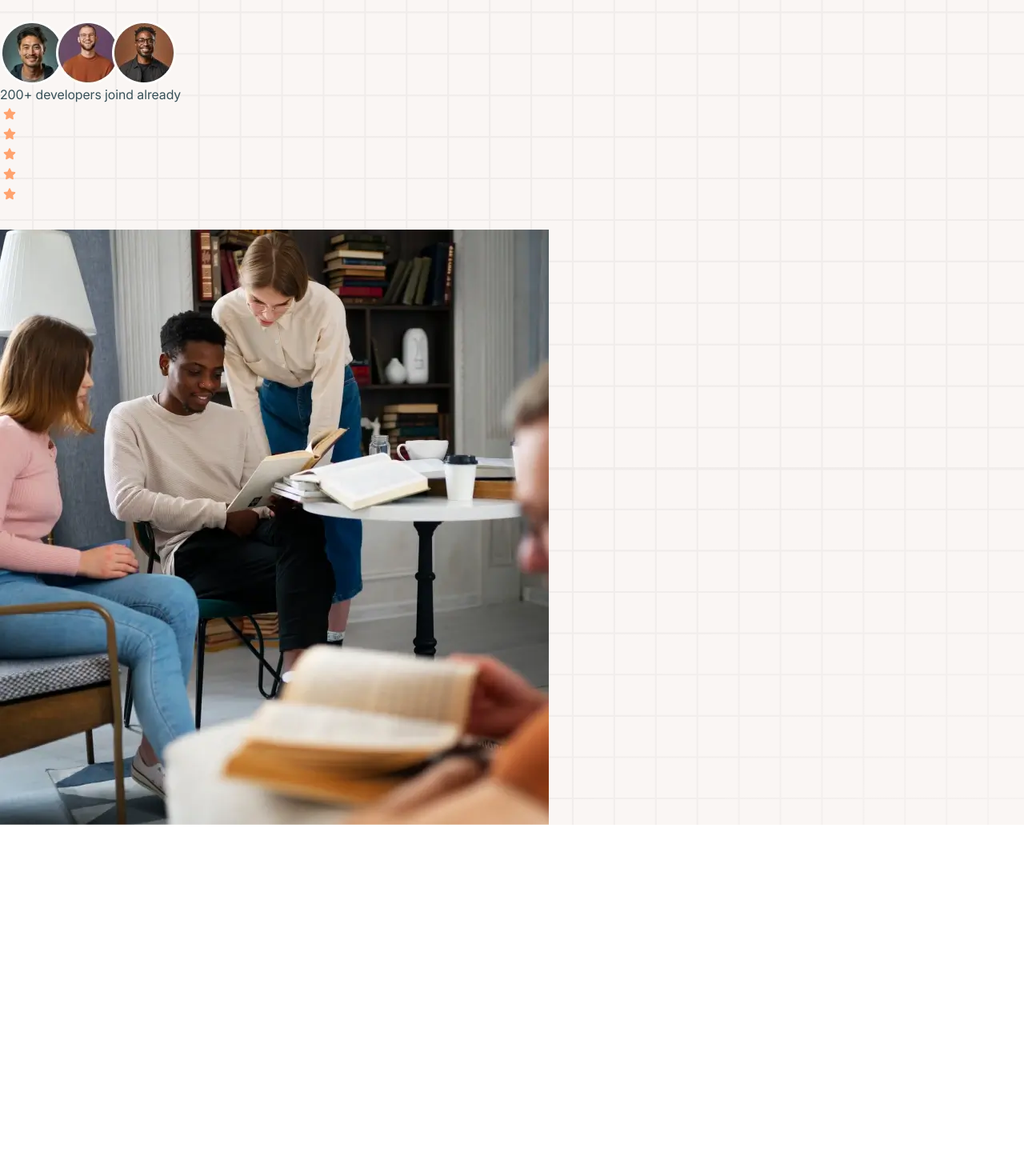
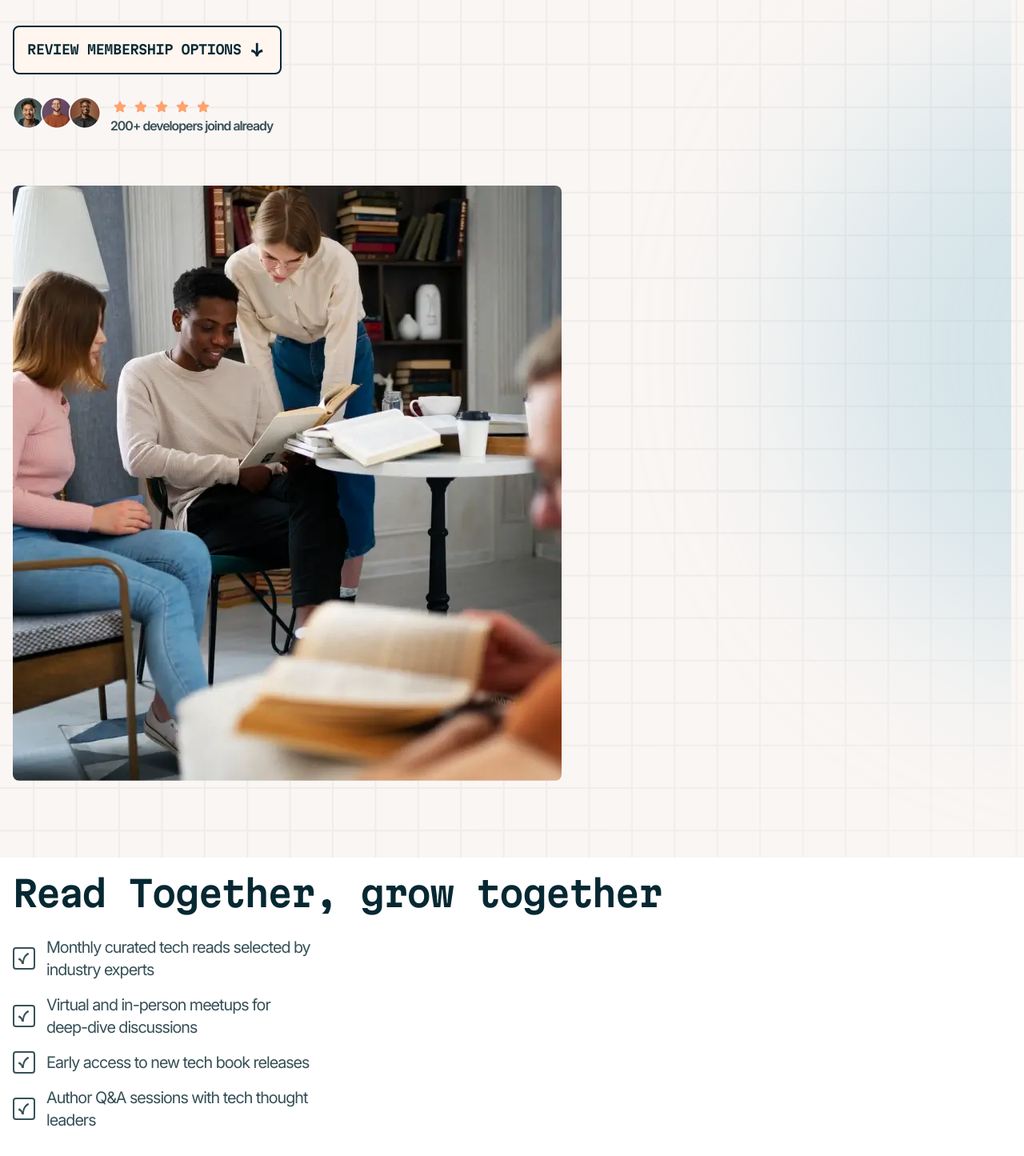
Before and after one commit to cgojk/tech_book, a React (Vite) app: page / in a window 1280 px wide. Shown: the part 400-1845 px from the top of the page at 80% size. Before the commit the page ends 1431 px from the top, so only its background shows below. Built offline with nearby package versions, Linux system fonts and the light colour scheme.

Commit message:
general styling

```diff
--- /dev/null
+++ b/src/components/FirstSection.jsx
@@ -0,0 +1,33 @@
+import React from "react";
+import ticks from "../assets/images/icon-check.svg";
+import imageReading from "../assets/images/image-read-together-mobile.webp";
+
+
+
+
+export default function FirstSection(){
+    return (
+ <section className="section__reading">
+       <div className="wrapper__reading">
+            <h1 className="title__reading">Read Together, grow together</h1>
+                    <ul className="reasonsreading__content">
+                            <li className="reason__item"><img src={ticks} alt="Check icon" />Monthly curated tech reads selected by industry experts</li>
+                            <li className="reason__item"><img src={ticks} alt="Check icon" />Virtual and in-person meetups
+                                    for deep-dive discussions
+                            </li>
+                            <li className="reason__item"><img src={ticks} alt="Check icon" />Early access to new tech book releases</li>
+                            <li className="reason__item"><img src={ticks} alt="Check icon" />Author Q&A sessions with tech thought leaders</li>
+
+                        </ul>
+        </div>
+
+        <div className="image__reading">
+            <img src={imageReading} alt="Illustration of people reading books together" />
+        </div>
+
+
+
+</section>
+
+  );
+}
--- a/src/components/Hero.jsx
+++ b/src/components/Hero.jsx
@@ -5,6 +5,7 @@ import imageIntro from "../assets/images/image-hero-mobile.webp";
 import logo from "../assets/images/logo.svg";
 import avatars from "../assets/images/image-avatars.webp";
 import stars from "../assets/images/icon-star.svg";
+import arrow from "../assets/images/icon-arrow-down.svg";
 
 
 
@@ -18,10 +19,10 @@ export default function Hero(){
         <img src={logo} className="logo-image" loading="lazy" alt="A  book with a logo " />
 
        </header>
-    <div className="hero">
+    <div className="hero pattern__glow">
 
 
-        <div className="wrapper__hero-content">
+        <div className="wrapper__hero-content ">
 
             <div className="info__hero">
                 <h1 className="title__hero">Join the ultimate tech book club</h1>
@@ -30,20 +31,29 @@ export default function Hero(){
                 Get curated recommendations, join vibrant discussions,
                 and level up your skills one chapter at a time.
                 </p>
-                <Link to="/review memberships" className="btn btn-primary"> <span> Review membership options </span></Link>
+                <Link to="/review memberships" className="btn btn-primary"> <span> Review membership options </span>
+                <img src ={arrow} alt="Arrow pointing down" className="arrow-image" />
+                </Link>
             </div>
             <div className="testimonials">
-                <img src={avatars} alt="Avatars of book club members" />
+                <div className="testimonial-avatars">
+                  <img className="testimonial-avatar" src={avatars} alt="Avatars of book club members" />
+                </div>
+                <div className="testimonial-info">
+                          <ul className="stars">
+                            <li><img src={stars} alt="5 star rating" /></li>
+                            <li><img src={stars} alt="5 star rating" /></li>
+                            <li><img src={stars} alt="5 star rating" /></li>
+                            <li><img src={stars} alt="5 star rating" /></li>
+                            <li><img src={stars} alt="5 star rating" /></li>
+                        </ul>
+                        <p className="testimonial-text">200+ developers joind already</p>
 
-                <p className="testimonial-text">200+ developers joind already</p>
-                <img src={stars} alt="5 star rating" />
-                <img src={stars} alt="5 star rating" />
-                <img src={stars} alt="5 star rating" />
-                <img src={stars} alt="5 star rating" />
-                <img src={stars} alt="5 star rating" />
+                </div>
             </div>
             <div className="image__hero">
                 <img src={imageIntro} alt="Illustration of people reading books" />
+
             </div>
 
          </div>
--- /dev/null
+++ b/src/components/SecondSection.jsx
@@ -0,0 +1,29 @@
+import React from "react";
+import circle from "../assets/images/pattern-circle.png";
+import readinggroup from "../assets/images/image-not-average-mobile.webp";
+
+
+
+
+export default function SecondSection(){
+    return (
+ <section className="section__reading__average">
+       <div className="wrapper__reading__average">
+            <h2 className="title__reading_average">Not your average book <span className="circle__pattern">
+
+                </span>club</h2>
+
+                    <p className="reading__description">Connect with a community that speaks your
+                        language - from <strong>Python</strong> to <strong>TypeScript</strong> and everything in between.
+                        Our discussions blend
+                        technical depth with practical applications.</p>
+        </div>
+
+        <div className="image__reading">
+            <img src={readinggroup} alt="Illustration of people reading books together" />
+        </div>
+
+</section>
+
+  );
+}
--- /dev/null
+++ b/src/components/ThirdSection.jsx
@@ -0,0 +1,28 @@
+import React from "react";
+
+
+
+
+
+export default function ThirdSection(){
+    return (
+ <section className="section__reading-journey pattern__glow">
+       <div className="wrapper__journey">
+            <h2 className="title__reading-journey">Your tech reading journey</h2>
+               <ul className="journey__content">
+                    <li className="journey__item"><span className="journey__icon">1</span>Choose your membership tier.</li>
+                    <li className="journey__item"><span className="journey__icon">2</span>Get your monthly book selection</li>
+                    <li className="journey__item"><span className="journey__icon">3</span>Join our discussion forums</li>
+                    <li className="journey__item"><span className="journey__icon">4</span>Attend exclusive meetups</li>
+                </ul>
+
+
+
+        </div>
+
+
+
+</section>
+
+  );
+}
--- a/src/pages/home.jsx
+++ b/src/pages/home.jsx
@@ -1,7 +1,8 @@
 
 import Hero from "../components/Hero.jsx";
-
-
+import FirstSection from "../components/FirstSection.jsx";
+import SecondSection from "../components/SecondSection.jsx";
+import ThirdSection from "../components/ThirdSection.jsx";
 
 
 
@@ -10,7 +11,9 @@ export default function Home () {
         <>
            <Hero/>
 
-
+           <FirstSection/>
+            <SecondSection/>
+            <ThirdSection/>
 
 
 
--- a/src/styles/_base.scss
+++ b/src/styles/_base.scss
@@ -6,11 +6,20 @@ body {
     font-family: var(--ff-body);
 
 
+
 }
+
+.logo-image{
+    cursor:pointer;
+}
+
+
 .hero__section{
     background:url('../assets/images/pattern-light-bg.svg') var(--clr-neutral-100);
+    padding:var(--spacing-200);
 
     background-size: cover;
+
 
 }
 
@@ -18,19 +27,15 @@ body {
     max-inline-size: 15ch;
     font: var(--font-1);
     letter-spacing: var(--ls-1);
-  color: transparent;
+    color: transparent;
     background: var(--clr-txt-gradient);
     background-clip: text;
-    margin-top:var(--spacing-300);
-    margin-bottom: var(--spacing-150);
+    margin-top:var(--spacing-600);
+    margin-bottom: var(--spacing-300);
 }
  .wrapper__hero-content {
     display: flex;
     flex-direction: column;
-    gap: 2rem;
-
-
-
 
  }
 
@@ -39,19 +44,213 @@ body {
 
     font: var(--font-5);
     letter-spacing: var(--ls-5);
+    margin-bottom:var(--spacing-400);
+
+}
+.btn {
+  display: flex;
+  width: fit-content;
+  align-items: center;
+  gap: var(--spacing-100);
+  padding: var(--spacing-200) var(--spacing-200);
+  background-color: var(--clr-salmon-50);
+  color: var(--clr-neutral-900);
+  font: var(--font-6-mobile);
+  letter-spacing: var(--ls-6);
+  border-radius: var(--radius-8);
+  transition: background-color 0.3s ease,
+               color 0.3s ease;
+  text-transform: uppercase;
+  border: 2px solid var(--clr-neutral-900);
+  margin-top: var(--spacing-200);
+  cursor: pointer;
+
+  .arrow-image {
+    transition: transform 0.3s ease;
+  }
+
+  &:hover {
+    background-color: var(--clr-bg-gradient);
+    color: var(--clr-neutral-900);
+
+    .arrow-image {
+      transform: translateY(5px);
+    }
+
+  }
+}
+
+
+
+.image__hero img{
+    margin-bottom:var(--spacing-1000);
+    border-radius: var(--radius-8);
+}
+
+// testimonial styles
+.stars{
+    display: flex;
+    gap: var(--spacing-025);
+    margin-top: var(--spacing-100);
+  li{
+    list-style: none;
+
+  }
+}
+
+.testimonials{
+    display: flex;
+    align-items: center;
+    gap: var(--spacing-150);
+    margin-top: var(--spacing-250);
+    margin-bottom:var(--spacing-800);
+}
+.testimonial-avatar{
+    width:110px;
+    height:40px;
+}
+.testimonial-text{
+    font:var(--font-7);
+    letter-spacing: var(--ls-7);
+    max-inline-size: 20ch;
+    color: var(--clr-neutral-700);
+}
+
+// first section styles
+ .section__reading,.section__reading__average{
+
+    padding: var(--spacing-200) var(--spacing-200);
+ }
+// typography
+.title__reading,
+.title__reading_average,
+.title__reading-journey {
+    font: var(--font-2);
+    letter-spacing: var(--ls-2);
+    color:var(--clr-neutral-900);
+    margin-bottom: var(--spacing-300);
+}
+.reasonsreading__content{
+    display: flex;
+    flex-direction: column;
+    gap:var(--spacing-200);
+
+    .reason__item{
+
+        display: flex;
+        align-items: center;
+        flex-direction: row;
+        color:var(--clr-neutral-700);
+        gap: var(--spacing-180);
+        font: var(--font-5);
+        letter-spacing: var(--ls-5);
+        max-inline-size: 30ch;
+
+    }
+}
+.wraper__reading-content{
+
+
+    margin-top: var(--spacing-500);
+}
+.image__reading img,.image__reading__average img{
+    margin-top: var(--spacing-400);
+    border-radius: var(--radius-16);
+}
+
+// second section styles
+
+.circle__pattern{
+    position: relative;
+    z-index:1;
+    display: inline-block;
+
+
+
+    &::before {
+            content: "";
+            background: url('../assets/images/pattern-circle.png') no-repeat center;
+            background-size: contain;
+            position: absolute;
+            width:8.75rem;
+            height:9.875rem;
+            z-index: -1;
+            transform: translate(-10%, -60%);
+            pointer-events:none;
+    }
+}
+
+.reading__description{
+
+    font: var(--font-5);
+    letter-spacing: var(--ls-5);
+    color: var(--clr-neutral-700);
+}
+.section__reading__average{
+    margin-bottom:var(--spacing-800);
+}
+
+// thid section styles
+
+.section__reading-journey{
+    background-color:var(--clr-neutral-100);
+    background-image: url('../assets/images/pattern-light-bg.svg');
+    background-size: cover;
+    padding: var(--spacing-200)
+
+
 
 }
 
-.btn{
-    display: inline-block;
-    padding: var(--spacing-100) var(--spacing-200);
-    background-color: var(--clr-salmon-50);;
+.pattern__glow{
+    position: relative;
+    z-index: 0;
+
+    overflow:hidden;
+
+
+
+    &::before {
+        content: "";
+        background: url('../assets/images/pattern-glow.svg') no-repeat;
+        background-size: contain;
+        position: absolute;
+        width: 100%;
+        height: 100%;
+        z-index: -1;
+        right:-60vw;
+        bottom:-20vh;
+        pointer-events: none;
+    }
+}
+
+.title__reading-journey{
+    margin-top: var(--spacing-800);
+}
+
+.journey__item{
+    display: flex;
+
+    flex-direction: column;
+
     color: var(--clr-neutral-900);
     font: var(--font-6-mobile);
     letter-spacing: var(--ls-6);
-    border-radius: var(--radius-8);
-    transition: background-color 0.3s ease;
-    text-transform: uppercase;
-    border:2px solid var(--clr-neutral-900);
-    margin-top: var(--spacing-200);
+    margin-bottom: var(--spacing-400);
+
+
+    .journey__icon{
+        display: flex;
+        justify-content: center;
+        align-items: center;
+        width: 2.5rem;
+        height: 2.5rem;
+        background-color: var(--clr-salmon-50);
+        color: var(--clr-neutral-900);
+        font: var(--font-6-mobile);
+        letter-spacing: var(--ls-6);
+        border: 2px solid var(--clr-neutral-900);
+        border-radius: var(--radius-8);
+        margin-bottom: var(--spacing-150);
+    }
 }
--- a/src/styles/_tokens.scss
+++ b/src/styles/_tokens.scss
@@ -23,20 +23,20 @@
 
 // spacing, radius, typography and transitions
 
-    --spacing-0: 0;
-    --spacing-025: 0.125rem;
-    --spacing-050: 0.25rem;
-    --spacing-075: 0.375rem;
-    --spacing-100: 0.5rem;
-    --spacing-150: 0.75rem;
-    --spacing-200: 1rem;
-    --spacing-250: 1.25rem;
-    --spacing-300: 1.5rem;
-    --spacing-400: 2rem;
-    --spacing-500: 2.5rem;
-    --spacing-600: 3rem;
-    --spacing-800: 4rem;
-    --spacing-1000: 5rem;
+  --spacing-025: 0.125rem;  /* 2px */
+  --spacing-050: 0.25rem;   /* 4px */
+  --spacing-075: 0.375rem;  /* 6px */
+  --spacing-100: 0.5rem;    /* 8px */
+  --spacing-150: 0.75rem; /* 12px */
+  --spacing-180: 0.875rem; /* 14px */
+  --spacing-200: 1rem;    /* 16px */
+  --spacing-250: 1.25rem; /* 20px */
+  --spacing-300: 1.5rem;  /* 24px */
+  --spacing-400: 2rem;      /* 32px */
+  --spacing-500: 2.5rem;    /* 40px */
+  --spacing-600: 3rem;      /* 48px */
+  --spacing-800: 4rem;      /* 64px */
+  --spacing-1000: 5rem;     /* 80px */
 
 
 
@@ -51,8 +51,7 @@
     --radius-24: 1.5rem;
     --radius-full: 50%;
 
-    --ff-display: 'Martian Mono', system-ui, sans-serif;
-    --ff-body: 'Inter', system-ui, sans-serif;
+
 
 
 
@@ -63,7 +62,7 @@
     ========================== */
 
     --ff-sans: 'Inter', system-ui, sans-serif;
-    --ff-mono: 'Martian Mono', monospace;
+    --ff-mono: 'Martian Mono', system-ui, monospace;
 
     /* =========================
        FONT WEIGHTS
@@ -97,6 +96,9 @@
     --font-1: var(--fw-700) var(--fs-900) / 1.2 var(--ff-mono);
 
     --ls-1: -0.125rem;
+
+
+   //  =========================
 
     /* =========================
        FONT 2
@@ -136,15 +138,28 @@
 
     /* =========================
        FONT 5
-       Martian Mono Regular
-       24px
-       line-height: 110%
-       letter-spacing: -1px
+      Inter Regular
+       20px
+       line-height: 140%
+       letter-spacing: -0.0625px
     ========================== */
 
-    --font-5: var(--fw-400) var(--fs-600) / 1.1 var(--ff-inter);
+    --font-5: var(--fw-400) var(--fs-500) / 1.4 var(--ff-sans);
 
     --ls-5: -0.0625rem;
+
+      /* =========================
+         FONT 5
+         Inter semibold
+         20px
+         line-height: 140%
+         letter-spacing: -0.5px
+
+
+       ========================== */
+
+       --font-5_semibold: var(--fw-600) var(--fs-500) / 1.4 var(--ff-sans);
+
 
     /* =========================
        FONT 6
@@ -154,7 +169,7 @@
        letter-spacing: -1px
     ========================== */
 
-    --font-6-mobile: var(--fw-400) var(--fs-400) / 1.4 var(--ff-mono);
+    --font-6-mobile: var(--fw-600) var(--fs-400) / 1.4 var(--ff-mono);
 
     --ls-6: -0.03125rem;
 
@@ -178,7 +193,7 @@
        letter-spacing: -1px
     ========================== */
 
-    --font-8: var(--fw-600) var(--fs-400) / 1.3 var(--ff-mono);
+    --font-8: var(--fw-600) var(--fs-400) / 1.3 var(--ff-sans);
 
     --ls-8: -0.0625rem;
 
```
